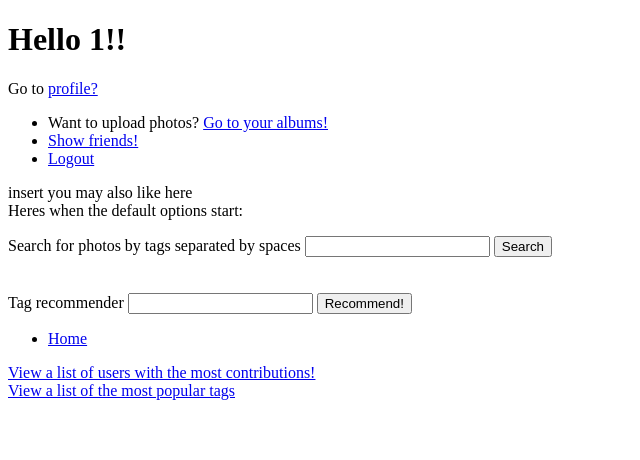
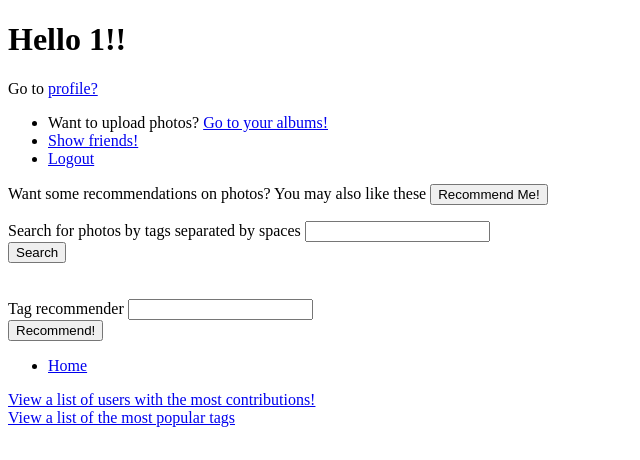
Before and after one commit to mxteries/photos, a Flask app: page / in a window 1280 px wide. Shown: the top 460 px of the page, without its empty margins (0-640 px from the left). Run offline with Flask 2, Linux system fonts and the light colour scheme; the visitor is signed in with stand-in values (Sample User, id 1); data comes from the database, SQL or seed files in the repository.

Commit message:
Implemented photo recommendations for users!

```diff
--- a/app.py
+++ b/app.py
@@ -254,6 +254,12 @@ def get_uid_from_aid(aid):
 	uid = tupled_uid[0][0]
 	return uid
 
+# return the pid of all photos belonging to uid
+def get_users_photos(uid):
+	query = "SELECT photo_id FROM Photo NATURAL JOIN User_Album WHERE user_id = {0};".format(uid)
+	tupled_ids = extractData(query)
+	return tupled_ids
+
 # turns a tuple of tuple of ids from this: ((1), (2), (3))
 # to a string like this: "(1, 2, 3)"
 def format_id_string(tupled_ids):
@@ -267,6 +273,21 @@ def format_id_string(tupled_ids):
 		id_group += id
 	id_group += ")"
 	return id_group
+
+# turns string of tags from this: ((tag1), (tag2))
+# to a string like this: '("tag1", "tag2")'
+# very similar to format tag string so hopefully we find a way to combine these 2 funcs into one
+def format_tag_string_from_tup(tag_tup):
+	num_tags = len(tag_tup)
+	tag_group = "("
+	for index, (tag,) in enumerate(tag_tup):
+		if (index < (num_tags - 1)):
+			tag = '"' + tag + '"' + ","
+		else:
+			tag = '"' + tag + '"'
+		tag_group += tag
+	tag_group += ")"
+	return tag_group
 
 # turns string of tags from this: 'tag1 tag2'
 # to a string like this: '("tag1", "tag2")'
@@ -780,6 +801,44 @@ def delete_tag(pid, word):
 	return redirect(url_for('view_photo', pid=pid))
 
 
+# get the 5 most commonly used tags in the user's photos
+# find all photos who have tags in these 5 tags
+# order by photos that match more tags
+# break ties by less overall # of tags
+@app.route('/<uid>/recommend')
+@flask_login.login_required
+def recommend_photos(uid):
+	message = "Here are some photos we recommend based off your uploads"
+
+	# first, get all photos owned by user uid
+	tupled_ids = get_users_photos(uid) # tuple of tuples: ((pid1), (pid2))
+	user_photos = format_id_string(tupled_ids) # string: "(pid1, pid2)"
+	logging.debug("tup ids is: {0} and the string looks like: {1}".format(tupled_ids, user_photos))
+
+	# get 5 most used tags (no tie breaking)
+	get_my_common_tags = ("SELECT word FROM Photo_Tag " +
+	"WHERE photo_id IN {0} GROUP BY word " +
+	"ORDER BY COUNT(photo_id) DESC LIMIT 5;")
+	get_my_common_tags = get_my_common_tags.format(user_photos)
+	tupled_tags = extractData(get_my_common_tags)
+	my_common_tags = format_tag_string_from_tup(tupled_tags)
+
+	logging.debug("Tupled tags is: {0} and the string looks like: {1}".format(get_my_common_tags, my_common_tags))
+
+	# finally, get all photos that match my "my_common_tags"
+	# order by how many tags they matched
+	# tie break by giving each photo a score (matched*(1+(1/total_tags)))
+	recommend_query = ("SELECT photo_path, caption, photo_id, matched, total_tags FROM " +
+	"(SELECT photo_id, photo_path, caption, COUNT(word) as total_tags FROM " +
+	"Photo_Tag NATURAL JOIN Photo GROUP BY photo_id) num_tags " +
+	"NATURAL JOIN (SELECT photo_id, COUNT(photo_id) AS matched FROM " +
+	"Photo_Tag WHERE word IN {0} GROUP BY photo_id) similar_tags " +
+	"ORDER BY matched*(1+(1/total_tags)) DESC;")
+	recommend_query = recommend_query.format(my_common_tags)
+	recommended_photos = extractData(recommend_query)
+	logging.debug("Here are the user's recommended photos! {0}".format(recommended_photos))
+	return render_template('recommended_photos.html', message=message, recommended_photos=recommended_photos)
+
 #default page
 @app.route("/", methods=['GET'])
 def home():
--- a/templates/hello.html
+++ b/templates/hello.html
@@ -1,5 +1,3 @@
-<!-- author ben lawson (balawson@bu.edu) -->
-<!-- rewritten by david shen (dshen1@bu.edu) -->
 <!doctype html>
 <title>Photoshare</title>
 
@@ -21,18 +19,20 @@
   </ul>
 
   <p>
-      insert you may also like here <br>
-      Heres when the default options start:
+    <form action="{{ url_for('recommend_photos', uid=uid) }}" method="GET">
+      Want some recommendations on photos? You may also like these
+      <input type="submit" value="Recommend Me!" />
+    </form>
   </p>
 {% endif %}
 
 <form action="{{ url_for('display_searched_tags') }}" method="GET">
-    Search for photos by tags separated by spaces <input type="text" name="SEARCH_TAG" />
+    Search for photos by tags separated by spaces <input type="text" name="SEARCH_TAG" /><br>
     <input type="submit" value="Search" />
 </form>
 <br><br>
 <form action="{{ url_for('recommend_tags') }}" method="GET">
-  Tag recommender <input type="text" name="SAMPLE_TAGS" />
+  Tag recommender <input type="text" name="SAMPLE_TAGS" /><br>
   <input type="submit" value="Recommend!" />
 </form>
 
```
Also changed, not shown: templates/recommended_photos.html (added, +32 -0 lines).
